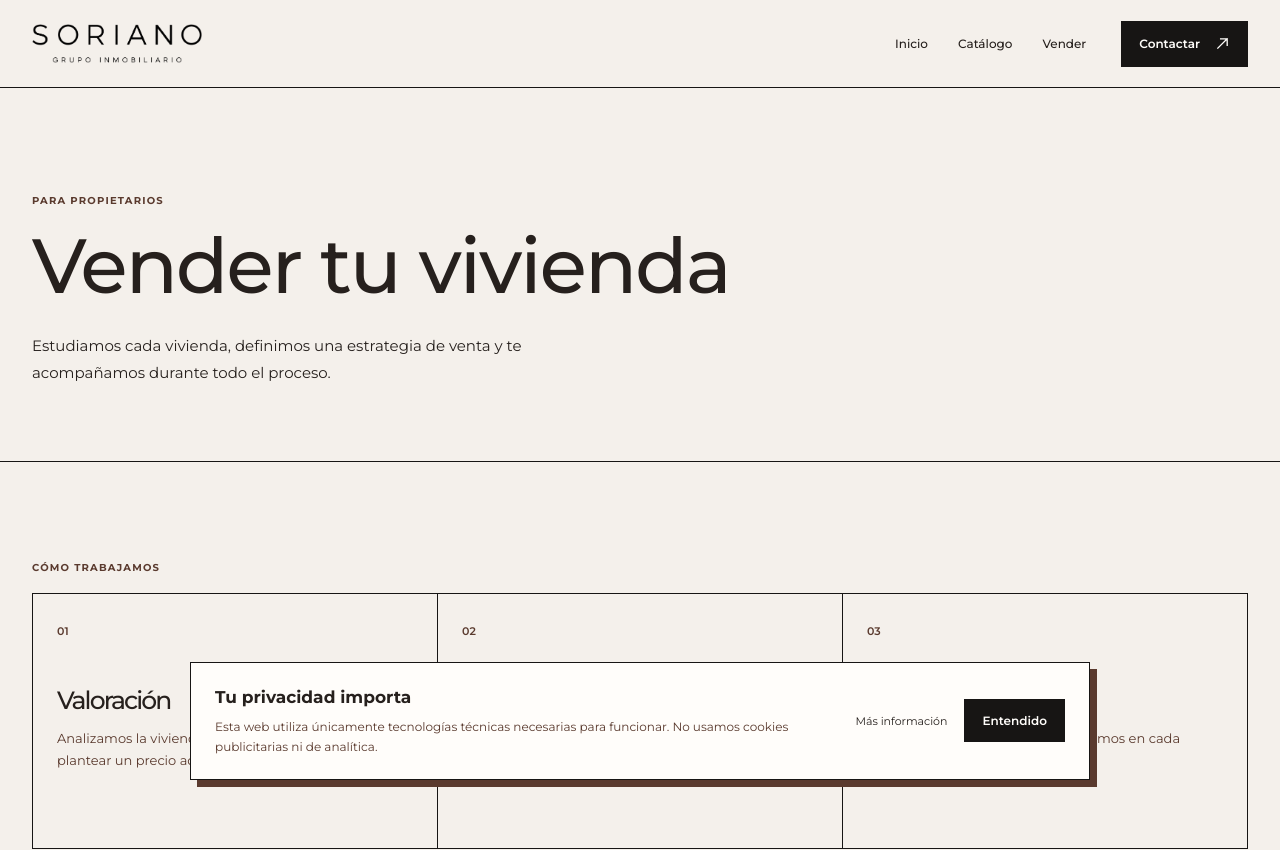
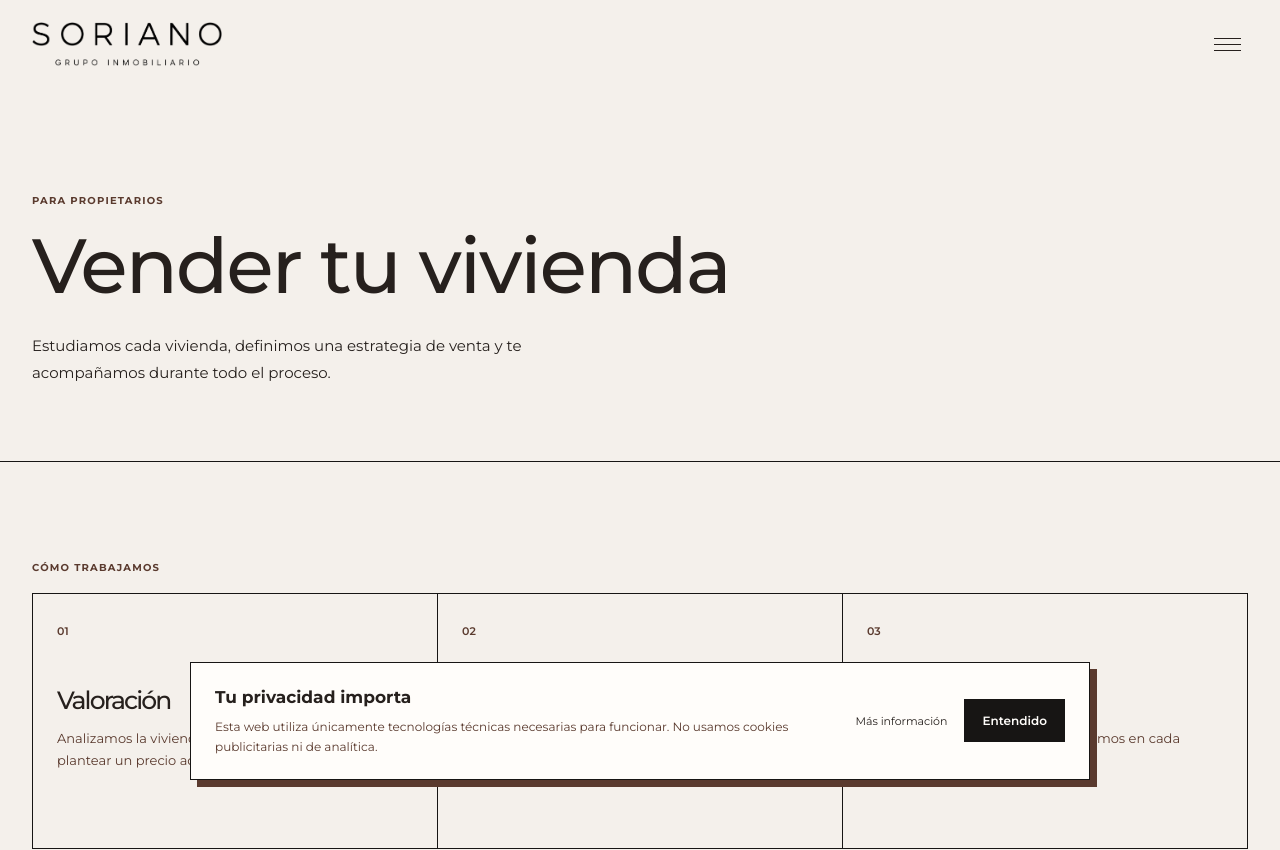
Before and after one commit to mvvrxo/Soriano-Inmobiliaria, a Next.js app: page /vender in a window 1280 px wide. Shown: the top 850 px of the page. Built offline with nearby package versions, Linux system fonts and the light colour scheme.

Commit message:
feat(nav): unify interior headers

```diff
--- a/app/overrides.css
+++ b/app/overrides.css
@@ -164,6 +164,42 @@ body:has(.cookie-notice) .whatsapp{bottom:145px}
   .search-bar label,.search-bar label:nth-of-type(2),.search-bar label:nth-of-type(3),.search-bar label:nth-of-type(4),.search-submit{grid-column:1}
 }
 
+/* Interior pages use the same compact navigation language as the cover. */
+.inner-site-header{background:var(--cream);border-bottom:0}
+.inner-site-header .header-inner{display:flex!important;position:relative}
+.inner-site-header .logo{margin-right:auto}
+.inner-site-header .logo img{width:190px}
+.inner-site-header .header-cta{display:none}
+.inner-site-header .menu-button{display:block;color:var(--ink);cursor:pointer}
+.inner-site-header .menu-button span{width:27px;background:var(--ink)}
+.inner-site-header .primary-nav{display:flex;position:absolute;top:50%;right:50px;width:auto;padding:7px;background:rgba(23,21,20,.94);color:var(--paper);border:1px solid var(--black);box-shadow:none;flex-direction:row;align-items:center;gap:2px;opacity:0;visibility:hidden;pointer-events:none;transform:translateY(-50%) translateX(16px) scaleX(.82);transform-origin:right center;transition:opacity .25s ease,transform .32s cubic-bezier(.22,1,.36,1),visibility 0s linear .32s}
+.inner-site-header .primary-nav.is-open{display:flex!important;opacity:1;visibility:visible;pointer-events:auto;transform:translateY(-50%) translateX(0) scaleX(1);transition-delay:0s}
+.inner-site-header .primary-nav a{display:block;padding:10px 14px;border:0;font-size:11px;white-space:nowrap;opacity:0;transform:translateX(8px);transition:opacity .18s ease,transform .25s ease,background-color .18s ease}
+.inner-site-header .primary-nav a::after{display:none}
+.inner-site-header .primary-nav.is-open a{opacity:1;transform:translateX(0)}
+.inner-site-header .primary-nav a:hover,.inner-site-header .primary-nav a[aria-current="page"]{background:rgba(255,255,255,.12)}
+.inner-site-header .primary-nav.is-open a:nth-child(1){transition-delay:.04s}
+.inner-site-header .primary-nav.is-open a:nth-child(2){transition-delay:.08s}
+.inner-site-header .primary-nav.is-open a:nth-child(3){transition-delay:.12s}
+.inner-site-header .primary-nav.is-open a:nth-child(4){transition-delay:.16s}
+.inner-site-header .nav-contact-link{display:block}
+
+@media(max-width:820px){
+  .inner-site-header .primary-nav{top:calc(100% + 8px);right:0;width:100%;justify-content:space-between;transform:translateY(-8px) scaleX(.92)}
+  .inner-site-header .primary-nav.is-open{transform:translateY(0) scaleX(1)}
+}
+
+@media(max-width:720px){
+  .inner-site-header .logo img{width:155px}
+  .inner-site-header .primary-nav{top:calc(100% + 7px);right:0;left:auto;width:100%;padding:6px}
+  .inner-site-header .primary-nav a{padding:10px 8px;font-size:10px}
+}
+
+@media(max-width:420px){
+  .inner-site-header .primary-nav{width:100%}
+  .inner-site-header .primary-nav a{padding:9px 4px;font-size:9px;letter-spacing:-.1px}
+}
+
 @media(prefers-reduced-motion:reduce){
-  .menu-button span,.home-site-header .primary-nav,.home-site-header .primary-nav a{transition:none}
+  .menu-button span,.home-site-header .primary-nav,.home-site-header .primary-nav a,.inner-site-header .primary-nav,.inner-site-header .primary-nav a{transition:none}
 }
--- a/components/Header.tsx
+++ b/components/Header.tsx
@@ -10,10 +10,14 @@ const links = [
 
 export function Header() {
   const [open, setOpen] = useState(false);
-  const isHome = usePathname() === "/";
-  return <header className={isHome ? "site-header home-site-header" : "site-header"}><div className="site-shell header-inner">
+  const pathname = usePathname();
+  const isHome = pathname === "/";
+  return <header className={isHome ? "site-header home-site-header" : "site-header inner-site-header"}><div className="site-shell header-inner">
     <Link className="logo" href="/" aria-label="Soriano Grupo Inmobiliario, inicio"><img src="/logos/SORIANO_Grupo_Inmobiliario_logo_transparente.png" alt="Soriano Grupo Inmobiliario" /></Link>
-    <nav id="primary-navigation" className={open ? "primary-nav is-open" : "primary-nav"} aria-label="Navegación principal">{links.map(([label, href]) => <Link className={href === "/contacto" ? "nav-contact-link" : undefined} key={label} href={href} onClick={() => setOpen(false)}>{label}</Link>)}</nav>
+    <nav id="primary-navigation" className={open ? "primary-nav is-open" : "primary-nav"} aria-label="Navegación principal">{links.map(([label, href]) => {
+      const isActive = href === "/" ? pathname === "/" : pathname.startsWith(href);
+      return <Link aria-current={isActive ? "page" : undefined} className={href === "/contacto" ? "nav-contact-link" : undefined} key={label} href={href} onClick={() => setOpen(false)}>{label}</Link>;
+    })}</nav>
     <Link className="header-cta" href="/contacto">Contactar <svg aria-hidden="true" viewBox="0 0 16 16" fill="none"><path d="M3 13 13 3M6 3h7v7" stroke="currentColor" strokeWidth="1.4" strokeLinecap="square" /></svg></Link>
     <button className={open ? "menu-button is-open" : "menu-button"} aria-label={open ? "Cerrar menú" : "Abrir menú"} aria-controls="primary-navigation" aria-expanded={open} onClick={() => setOpen(!open)}><span /><span /><span /></button>
   </div></header>;
```
Also changed, not shown: 1 other file (tests, documents, lock files or other folders).
